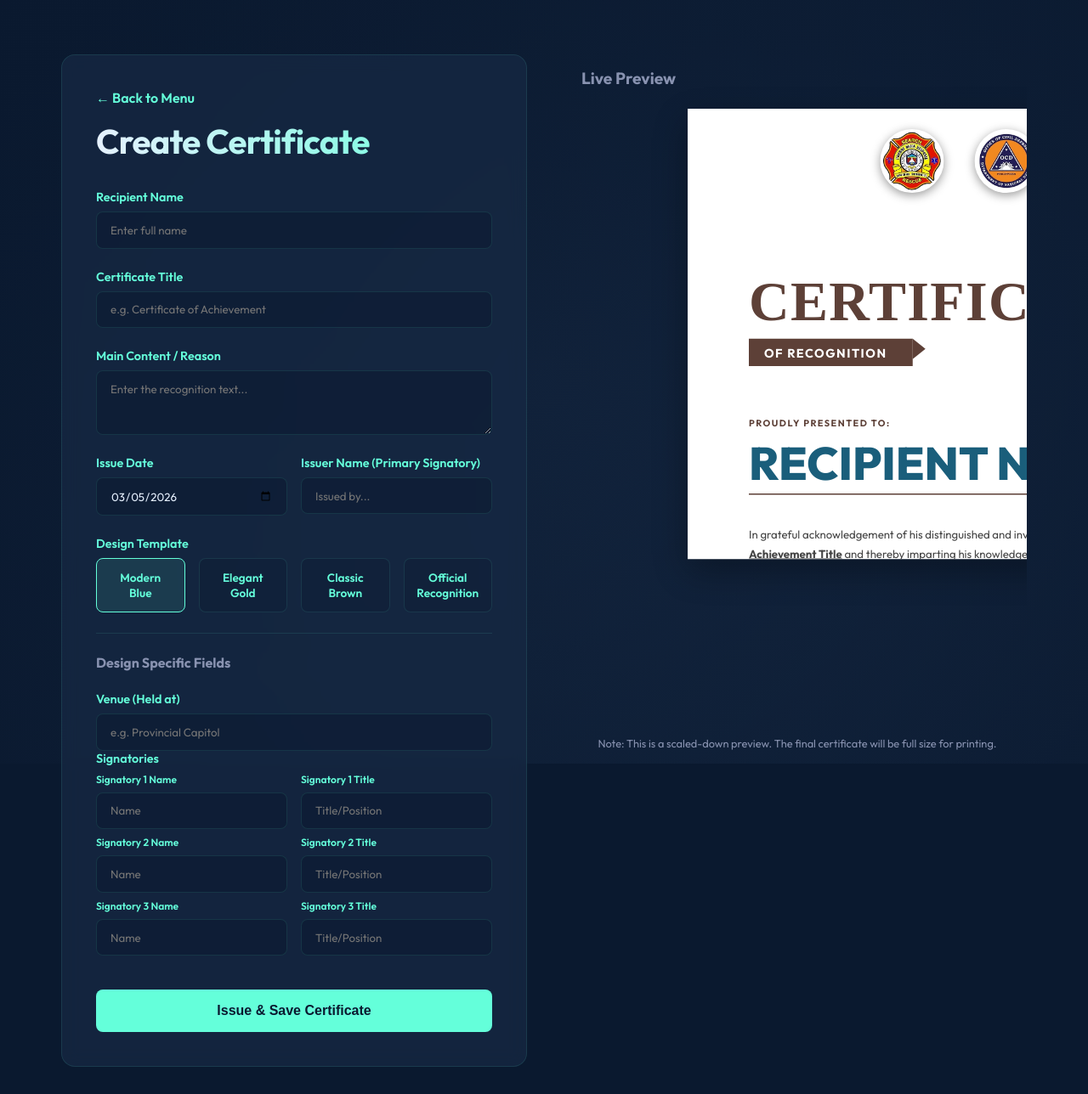
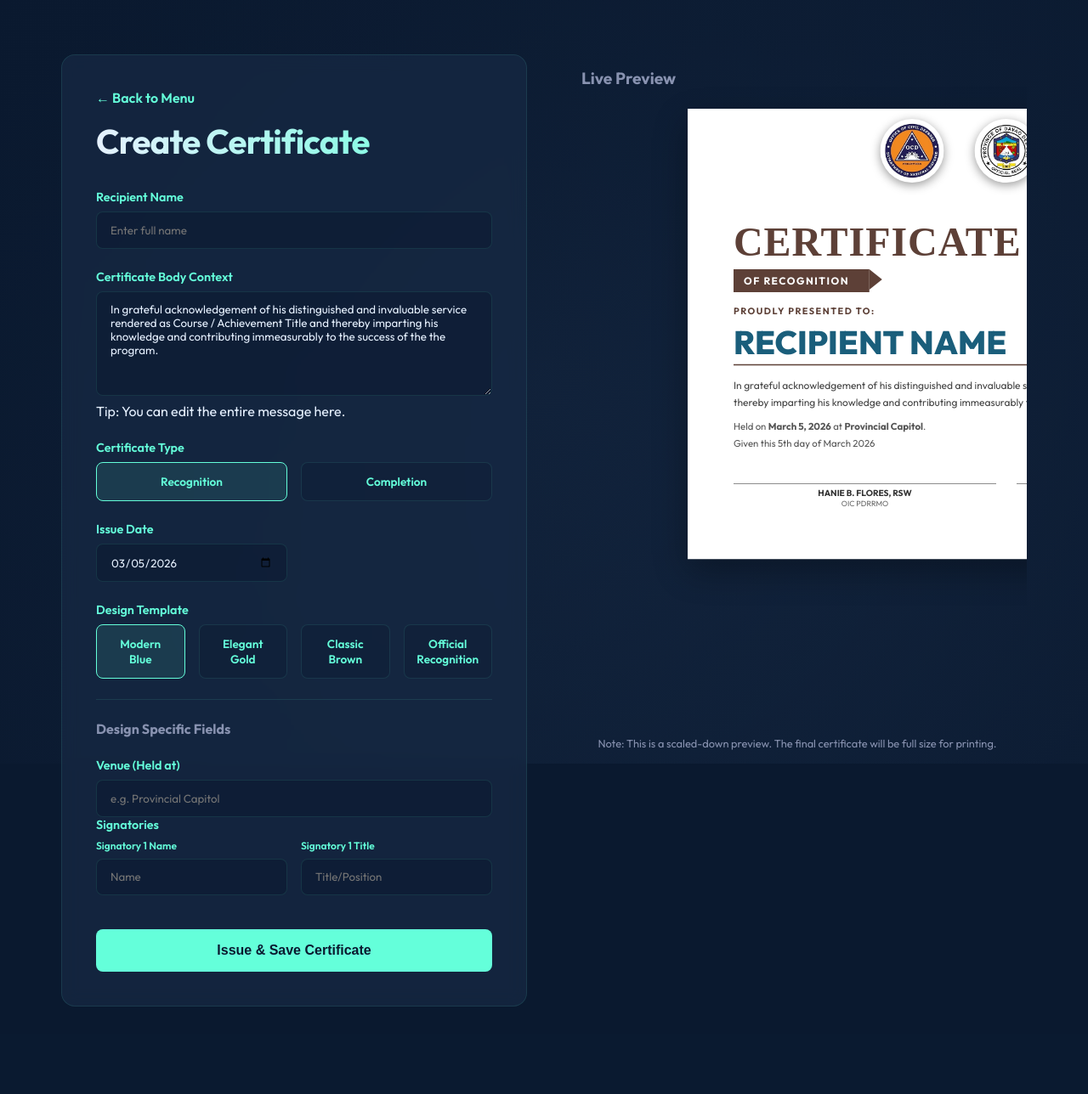
Before and after one commit to qwer12561/certficate, a PHP site: page /create.html in a window 1280 px wide. Shown: the whole page at 85% size. After the commit the page ends 1185 px from the top, so only its background shows below. Run offline with PHP 8.4, Linux system fonts and the light colour scheme.

Commit message:
First commit

```diff
--- a/create.html
+++ b/create.html
@@ -28,23 +28,30 @@
                 </div>
 
                 <div class="form-group">
-                    <label for="certificate-title">Certificate Title</label>
-                    <input type="text" id="certificate-title" placeholder="e.g. Certificate of Achievement" required>
+                    <label for="certificate-body">Certificate Body Context</label>
+                    <textarea id="certificate-body" rows="6"
+                        placeholder="Enter the full certificate text..."></textarea>
+                    <p class="field-hint">Tip: You can edit the entire message here.</p>
                 </div>
 
                 <div class="form-group">
-                    <label for="certificate-text">Main Content / Reason</label>
-                    <textarea id="certificate-text" rows="3" placeholder="Enter the recognition text..."></textarea>
+                    <label>Certificate Type</label>
+                    <div class="design-selector">
+                        <label class="design-option">
+                            <input type="radio" name="cert-type" value="recognition" checked>
+                            <span>Recognition</span>
+                        </label>
+                        <label class="design-option">
+                            <input type="radio" name="cert-type" value="completion">
+                            <span>Completion</span>
+                        </label>
+                    </div>
                 </div>
 
                 <div class="form-row">
                     <div class="form-group">
                         <label for="issue-date">Issue Date</label>
                         <input type="date" id="issue-date" required>
-                    </div>
-                    <div class="form-group">
-                        <label for="issuer-name">Issuer Name (Primary Signatory)</label>
-                        <input type="text" id="issuer-name" placeholder="Issued by..." required>
                     </div>
                 </div>
 
@@ -90,26 +97,7 @@
                                 <input type="text" id="sig-1-title" placeholder="Title/Position">
                             </div>
                         </div>
-                        <div class="form-row">
-                            <div class="form-group">
-                                <label style="font-size: 0.75rem;">Signatory 2 Name</label>
-                                <input type="text" id="sig-2-name" placeholder="Name">
-                            </div>
-                            <div class="form-group">
-                                <label style="font-size: 0.75rem;">Signatory 2 Title</label>
-                                <input type="text" id="sig-2-title" placeholder="Title/Position">
-                            </div>
-                        </div>
-                        <div class="form-row">
-                            <div class="form-group">
-                                <label style="font-size: 0.75rem;">Signatory 3 Name</label>
-                                <input type="text" id="sig-3-name" placeholder="Name">
-                            </div>
-                            <div class="form-group">
-                                <label style="font-size: 0.75rem;">Signatory 3 Title</label>
-                                <input type="text" id="sig-3-title" placeholder="Title/Position">
-                            </div>
-                        </div>
+
                     </div>
                 </div>
 
--- a/style.css
+++ b/style.css
@@ -788,7 +788,7 @@ body {
 
 .official-header {
     width: 100%;
-    padding: 2rem 3rem 0;
+    padding: 1rem 3rem 0;
     display: flex;
     justify-content: center;
 }
@@ -803,18 +803,19 @@ body {
 .official-left-content {
     flex: 1;
     /* Now full width */
-    padding: 5rem 6rem;
+    padding: 1rem 4.5rem 5rem;
     text-align: left;
     display: flex;
     flex-direction: column;
     align-items: flex-start;
     height: 100%;
     z-index: 2;
+    position: relative;
 }
 
 
 .official-main-title {
-    font-size: 5.5rem;
+    font-size: 4rem;
     font-weight: 800;
     color: var(--cert-brown);
     margin: 0;
@@ -825,14 +826,26 @@ body {
 .official-banner {
     background: var(--cert-brown);
     color: white;
-    padding: 0.6rem 2.5rem 0.6rem 1.5rem;
+    padding: 0.5rem 2rem 0.5rem 1rem;
     display: inline-block;
     font-weight: 700;
     letter-spacing: 2px;
-    font-size: 1.2rem;
+    font-size: 1rem;
     position: relative;
-    margin-top: 0.5rem;
-    margin-bottom: 4rem;
+    margin-top: 0.4rem;
+    margin-bottom: 0.8rem;
+}
+
+.official-cert-id {
+    position: absolute;
+    bottom: 0.8rem;
+    left: 4.5rem;
+    font-size: 0.75rem;
+    font-weight: 700;
+    color: #888;
+    letter-spacing: 0.5px;
+    margin: 0;
+    z-index: 10;
 }
 
 .official-banner::after {
@@ -850,14 +863,14 @@ body {
     font-weight: 700;
     color: var(--cert-brown);
     letter-spacing: 2px;
-    margin-top: 1rem;
+    margin-top: 0.5rem;
 }
 
 .official-recipient-name {
-    font-size: 4.5rem;
+    font-size: 3.2rem;
     font-weight: 800;
     color: var(--cert-blue);
-    margin: 0.5rem 0 0.2rem;
+    margin: 0.4rem 0 0.2rem;
     text-transform: uppercase;
     text-align: left;
     width: 100%;
@@ -867,14 +880,14 @@ body {
     width: 100%;
     height: 2px;
     background: var(--cert-brown);
-    margin: 0 0 3rem;
+    margin: 0 0 1.2rem;
 }
 
 .official-body-text {
-    font-size: 1.1rem;
-    line-height: 1.7;
+    font-size: 1rem;
+    line-height: 1.6;
     color: #444;
-    margin-bottom: 3.5rem;
+    margin-bottom: 1rem;
     text-align: left;
     width: 100%;
 }
```
Also changed, not shown: create.js (+47 -41 lines), reprint.js (+23 -19 lines), view.js (+17 -9 lines), frame.png (added).
